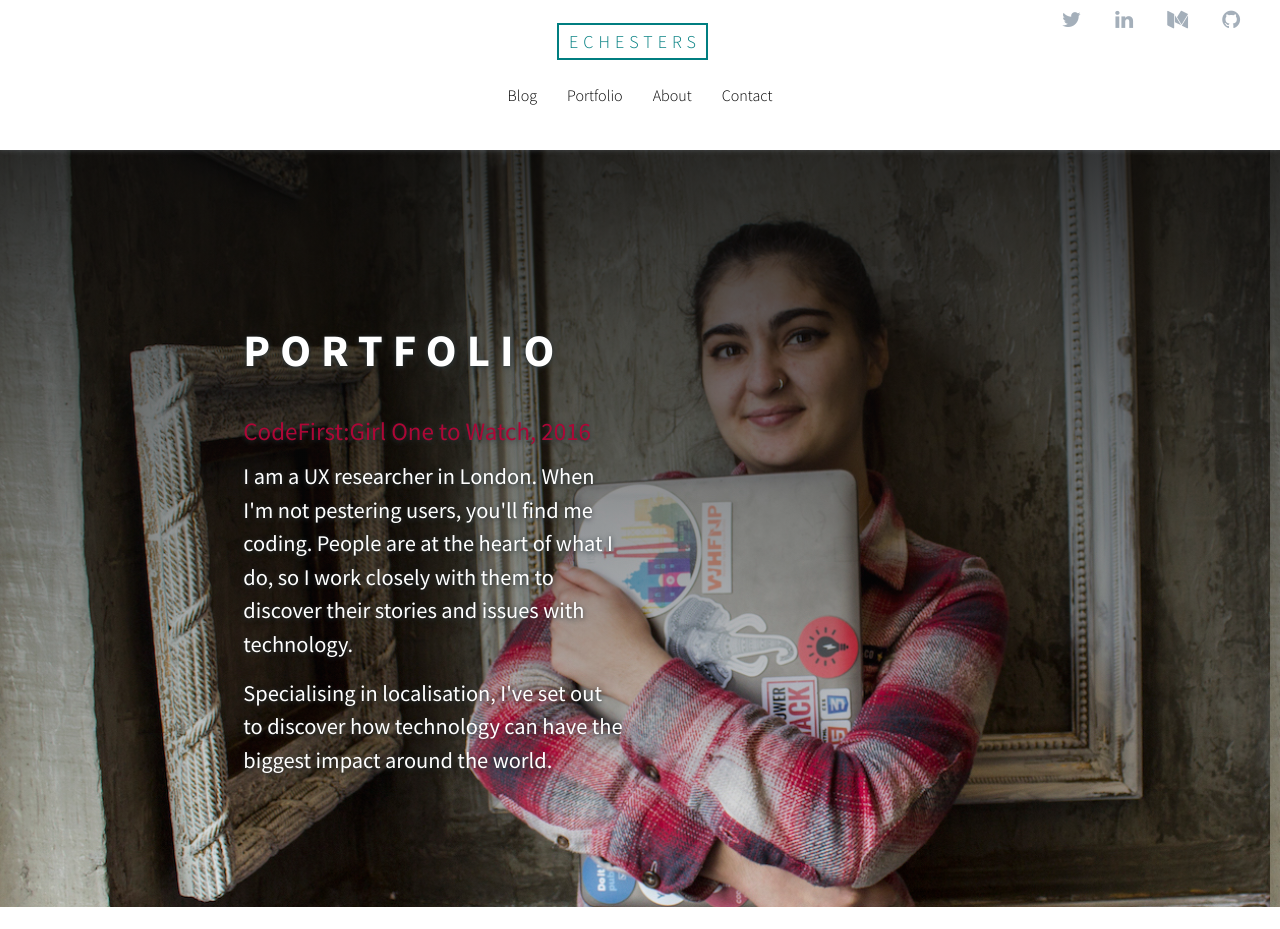
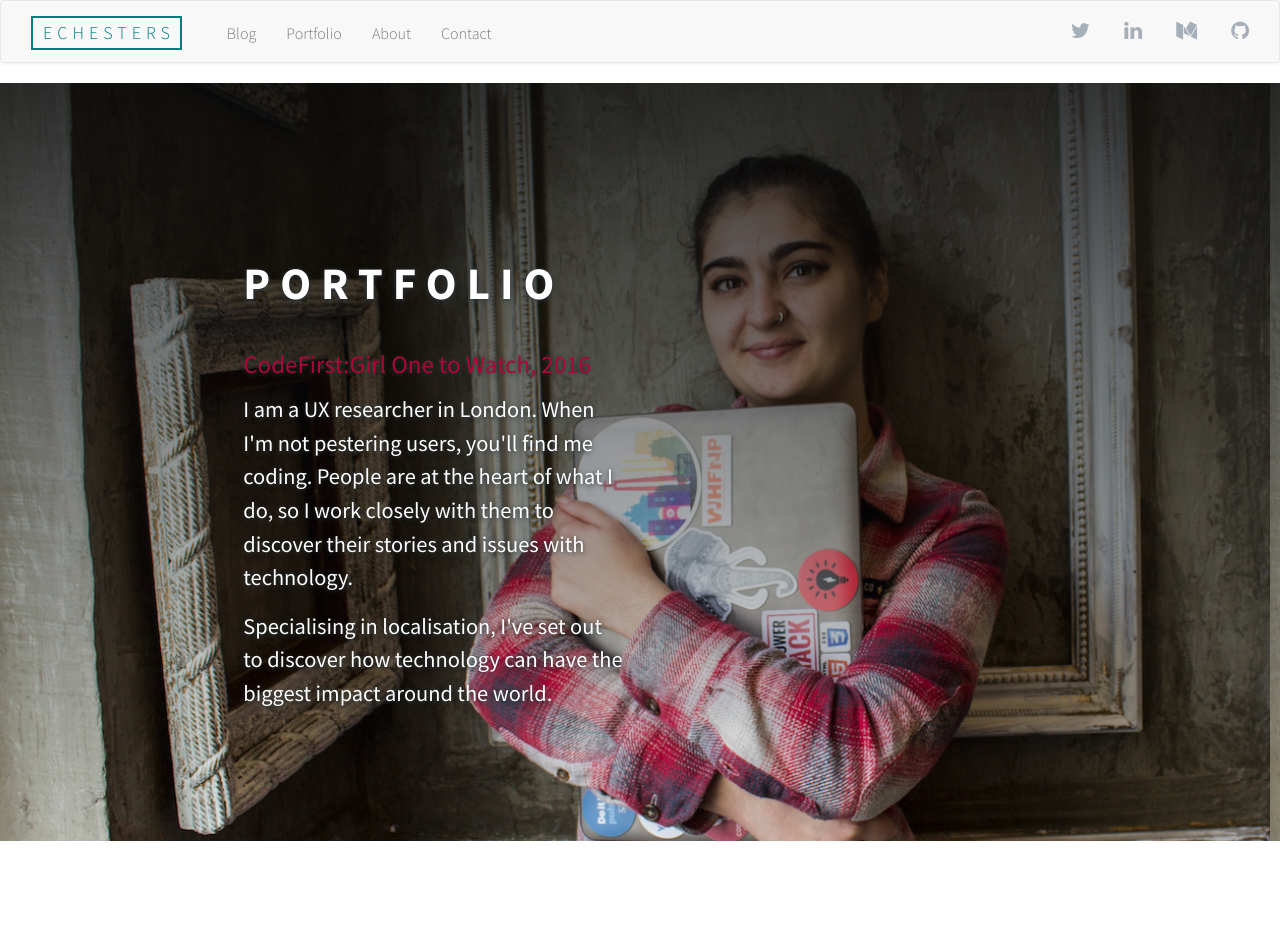
Before and after one commit to EChesters/echesters.github.io, a Jekyll site: the page built from portfolio.html, in a window 1280 px wide. Shown: the top 929 px of the page. Built offline with Jekyll 4.4.1, drawn with Linux system fonts in a browser that asks for light colours; nearby versions of some CDN libraries; comment, search, counter and statistics services are not loaded.

Commit message:
New navigation, and works responsively

```diff
--- a/_includes/navbar.html
+++ b/_includes/navbar.html
@@ -1,48 +1,29 @@
 <nav class="navbar navbar-default" role="navigation">
-  <div class="container-fluid no-padding">
-    <div class="col-xs-12 col-sm-6 col-xs-offset-0 col-sm-offset-3">
-      <div class="navbar-header site-title-container">
-        <a href="/" class="site-title navbar-brand text-center">EChesters</a>
-      </div>
-    </div>
-
-    <div class="col-sm-3 hidden-xs">
-      <div id="social-media" class="position right">
-        <ul>
-          <li>
-            <a href="//twitter.com/EChesters"><i class="fa fa-twitter" aria-hidden="true"></i><span class="sr-only">Twitter</span></a>
-          </li>
-          <li>
-            <a href="//uk.linkedin.com/in/elizabeth-chesters-a9297883"><i class="fa fa-linkedin" aria-hidden="true"></i><span class="sr-only">Linked In</span></a>
-          </li>
-          <li>
-            <a href="//medium.com/@EChesters/"><i class="fa fa-medium" aria-hidden="true"></i><span class="sr-only">Medium</span></a>
-          </li>
-          <li>
-            <a href="//github.com/EChesters/"><i class="fa fa-github" aria-hidden="true"></i><span class="sr-only">Github</span></a>
-          </li>
-        </ul>
-      </div>
-    </div>
-
-    <div class="navbar-header col-xs-12 no-padding position right">
-      <button type="button" class="navbar-toggle collapsed" data-toggle="collapse" data-target="#mynavbar" aria-expanded="false">
-        <span class="sr-only">Toggle Navigation</span>
+  <div class="navbar-header">
+    <button type="button" data-target="#navbarCollapse" data-toggle="collapse" class="navbar-toggle remove-margin top">
+      <span class="sr-only">Toggle navigation</span>
       <span class="icon-bar"></span>
       <span class="icon-bar"></span>
       <span class="icon-bar"></span>
     </button>
+
+    <a href="/" class="site-title navbar-brand">EChesters</a>
   </div>
 
-    <div class="position central text-center col-sm-6">
-      <div class="navbar-collapse collapse" id="mynavbar">
-        <ul class="nav navbar-nav">
+  <div id="navbarCollapse" class="collapse navbar-collapse">
+    <ul class="nav navbar-nav add-margin left">
       <li><a href="/">Blog</a></li>
       <li><a href="/portfolio.html">Portfolio</a></li>
       <li><a href="/about.html">About</a></li>
       <li><a href="/pages/contact.html">Contact</a></li>
     </ul>
-      </div>
-    </div>
+
+  <div class="nav navbar-nav navbar-right no-margin social-media hidden-xs">
+    <ul>
+      <li><a href="//twitter.com/EChesters"><i class="fa fa-twitter" aria-hidden="true"></i><span class="sr-only">Twitter</span></a></li>
+      <li><a href="//uk.linkedin.com/in/elizabeth-chesters-a9297883"><i class="fa fa-linkedin" aria-hidden="true"></i><span class="sr-only">Linked In</span></a></li>
+      <li><a href="//medium.com/@EChesters/"><i class="fa fa-medium" aria-hidden="true"></i><span class="sr-only">Medium</span></a></li>
+      <li><a href="//github.com/EChesters/"><i class="fa fa-github" aria-hidden="true"></i><span class="sr-only">Github</span></a></li>
+    </ul>
   </div>
 </nav>
--- a/_layouts/default.html
+++ b/_layouts/default.html
@@ -7,7 +7,7 @@
 
     <div class="footer-padding">
       <div class="container-fluid no-padding">
-        <div class="row">
+        <div class="row no-margin">
           {% include navbar.html %}
         </div>
 
--- a/_sass/_nav.scss
+++ b/_sass/_nav.scss
@@ -1,51 +1,26 @@
-@import '_vars';
-@import '_mixins';
+nav {
+  @include box-shadow(0,0,5px,0, rgba($grey-color-light, 0.3));
+  padding-top: calc( #{$spacing-unit}/2);
 
-nav {
-  z-index: 100;
-  height: $nav-bar-height;
-  @include box-shadow(0,0,5px,0, rgba($grey-color-light, 0.3));
-
-  @media (max-width: 768px) {
-    height: calc( #{$nav-bar-height} / 3);
-  }
-
-  .site-title-container {
-    margin-top: $spacing-unit;
-    margin-bottom: calc(#{$spacing-unit} / 2);
-    text-align: center;
-    float: none;
-
-    @media (max-width: 768px) {
-      margin: 13px 0 0 0;
-      text-align: left;
-    }
-  }
 
   .site-title {
     letter-spacing: 5px;
     border: $border;
     border-color: $brand-color;
     height: auto;
-    z-index: 1000;
     text-transform: uppercase;
 
-    @media (max-width: 768px) {
-      margin-left: 5px;
-    }
-
     &.navbar-brand {
+      padding: 5px 5px 5px 10px;
       color: $brand-color;
-      padding: 5px 5px 5px 10px;
-      float: initial;
-      margin-top: calc( #{$spacing-unit}/2);
+      text-decoration: none;
+      font-weight: $weight-light;
+      margin-left: $spacing-unit;
 
       &:focus {
         color: $brand-secondary;
       }
-    }
 
-    a {
       &:hover {
         text-decoration: none;
         color: $brand-secondary;
@@ -63,6 +38,7 @@ nav {
     color: $nav-text;
     text-decoration: none;
     font-weight: $weight-light;
+    padding-top: 0;
 
     &:before {
       content: "";
@@ -91,86 +67,13 @@ nav {
   }
 }
 
-ul .navbar .navbar-nav {
-  text-align: center;
-  @media (max-width: 768px) {
-    margin-top: $spacing-unit;
-  }
+.navbar-nav>li>a {
+  padding-top: 7px;
 }
 
-.navbar, .navbar-default {
-  @include border-radius(0);
-  border: none;
-  background: transparent;
-  margin-bottom: 0;
 
-  @media only screen and (min-width: 320px) and (max-width: 1200px) {
-      width: 100%;
-  }
-}
-
-.navbar-default, .navbar-default .navbar-form {
-  background: $nav-bar;
-}
-
-.navbar-default .navbar-nav>li>a {
-  color: $nav-text;
-
-  &:hover {
-    color: $nav-text;
-  }
-}
-
-.side-title {
-  font-family: $logo-font-light;
-  font-size: $logo-size;
-}
-
-.navbar-default .navbar-collapse {
-  @media(max-width:767px){
-    overflow: visible;
-
-    &.in {
-      background: $white;
-      padding-bottom: $spacing-unit;
-    }
-
-    &.nav > li {
-      padding: $spacing-unit 0;
-    }
-  }
-}
-
-.navbar-collapse {
-  text-align:center;
-}
-
-.navbar-nav {
-  float: none;
-  @media (max-width: 768px) {
-    margin-top: calc( #{$spacing-unit} * 2);
-  }
-}
-
-.navbar-header {
-  @media only screen and (min-width: 320px) and (max-width: 1200px) {
-    position: absolute;
-  }
-}
-
-.navbar .navbar-nav {
-    display: inline-block;
-    float: none;
-}
-
-.navbar .navbar-collapse {
-    text-align: center;
-}
-
-#social-media {
+.social-media {
   ul {
-    margin: calc( #{$spacing-unit}/6);
-    margin-right: calc(#{$spacing-unit}/3);
     list-style: none;
     font-size: $logo-size;
 
```
Lines whose indentation alone changed are shown as unchanged.
